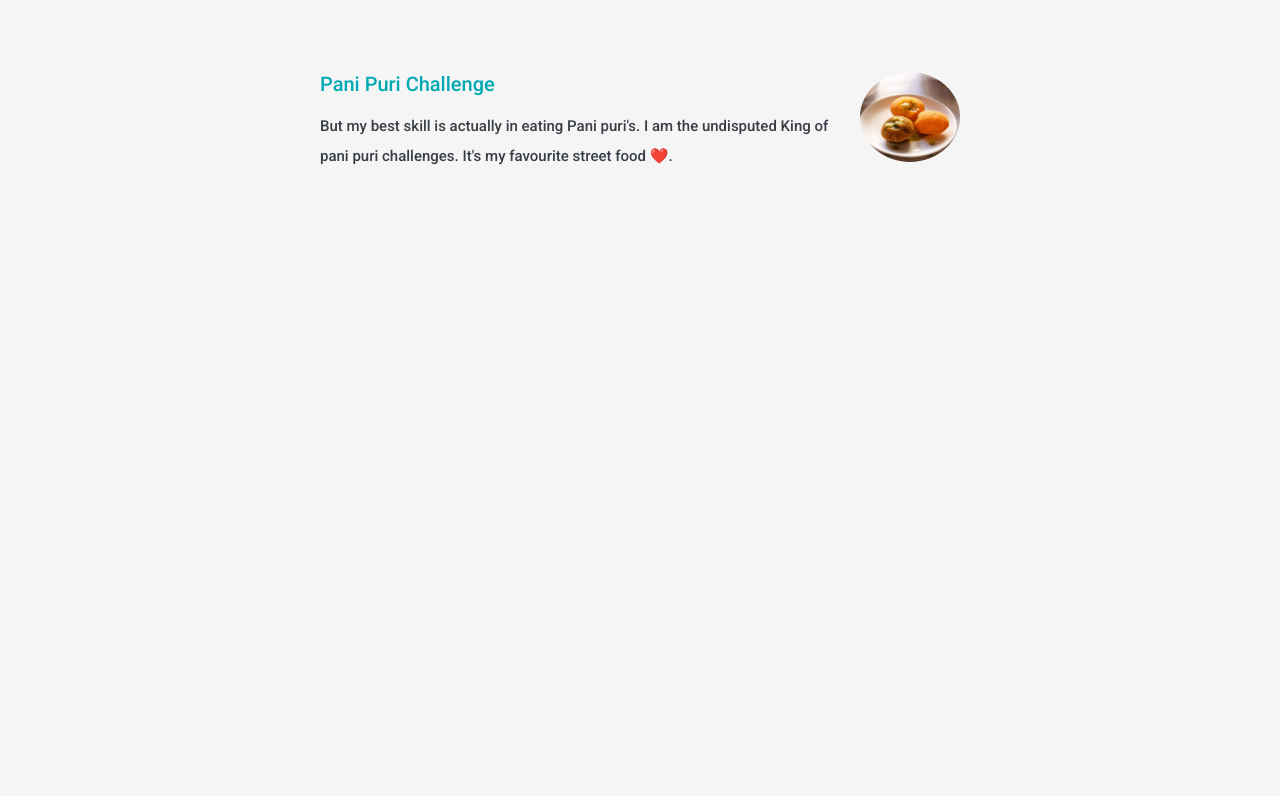
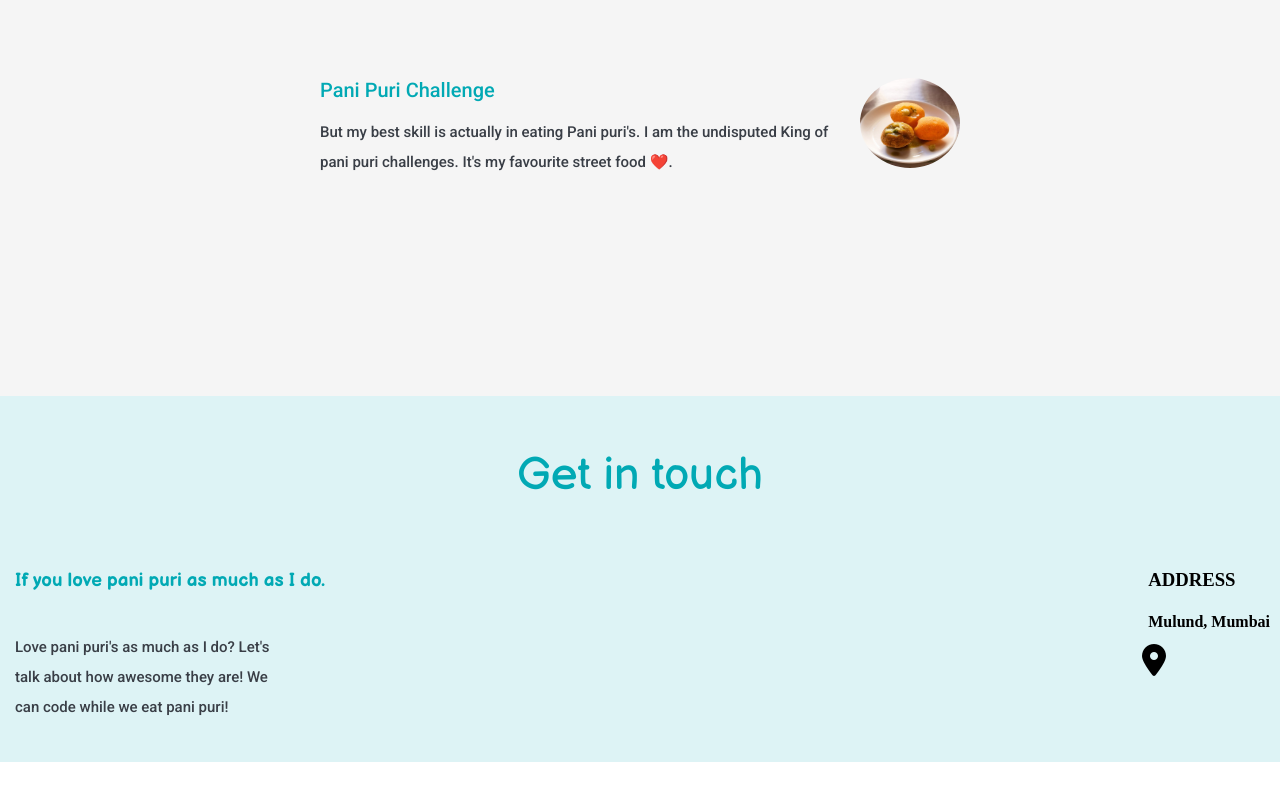
Before and after one commit to vipul980/Portfolio, a React app: page / in a window 1280 px wide. Shown: the part 2053-2853 px from the top of the page. After the commit the page ends 2815 px from the top, so only its background shows below. Built offline with nearby package versions, Linux system fonts and the light colour scheme.

Commit message:
checking

```diff
--- a/public/Styles.css
+++ b/public/Styles.css
@@ -135,8 +135,10 @@ a {
 
     background-color: #f5f5f5;
     margin: -100px -8px auto -8px;
-    height: 2000px;
+    height: 1600px;
 }
+
+
 
 .profileImage {
 
@@ -236,6 +238,59 @@ button {
     border-radius: 5px;
     height: 35px;
     width: 160px;
+}
+.bottomContainer {
+    position: absolute;
+ background-color: #ddf3f5;
+ margin: 0px -8px auto -8px;
+ width: 100%;
+
+}
+
+
+.Box {
+    display: flex;
+}
+
+.myText {
+   width: 50%;
+}
+
+ h2 {
+     padding-top: 15px;
+     font-family: 'Balsamiq Sans', cursive;
+         color: #01a9b4;
+    font-size: 45px;
+    font-weight: normal;
+    padding-bottom: 10px;
+}
+
+.myText h3 {
+        text-align: left;
+
+         font-family: 'Balsamiq Sans', cursive;
+         padding-left: 15px;
+         color: #01a9b4;
+
+
+}
+
+.contactMssg {
+    font-size: 15px;
+    margin: 40px auto 40px 15px;
+    color: #393e46;
+    text-align: left;
+
+    line-height: 2;
+    width: 40%;
+
+}
+
+.Address {
+    position: absolute;
+
+    right: 10px;
+
 }
 
 @media only screen and (max-width: 500px) {
@@ -363,7 +418,7 @@ h1:hover {
 
     background-color: #f5f5f5;
     margin: -100px -8px auto -8px;
-    height: 2000px;
+    height: 1650px;
 }
 
 .profileImage {
@@ -460,4 +515,14 @@ button {
     height: 35px;
     width: 135px;
 }
+.contactMssg {
+    font-size: 15px;
+    margin: 40px auto 40px 15px;
+    color: #393e46;
+    text-align: left;
+
+    line-height: 2;
+    width: 100%;
+
+}
 };
--- a/src/Components/About.js
+++ b/src/Components/About.js
@@ -33,6 +33,9 @@ function About() {
      </div>
      </div>
 
+
+
+
      </div>
 
 
--- a/src/Components/App.js
+++ b/src/Components/App.js
@@ -1,12 +1,14 @@
 import React from "react";
 import Home from "./Home";
 import About from "./About";
+import Bottom from "./Bottom";
 
 
 function App() {
     return <div>
     <Home />
     <About />
+    <Bottom />
 
 
 
--- /dev/null
+++ b/src/Components/Bottom.js
@@ -0,0 +1,26 @@
+import React from "react";
+
+function Bottom() {
+    return (
+    <div className="bottomContainer">
+
+    <h2>Get in touch</h2>
+
+     <div className="Box">
+     <div className="myText">
+     <h3>If you love pani puri as much as I do.</h3>
+     <p className="contactMssg">Love pani puri's as much as I do? Let's talk about how awesome they are! We can code while we eat pani puri!</p>
+     </div>
+     <div className="Address">
+     <h3>ADDRESS</h3>
+     <div className="location">
+     <h4>Mulund, Mumbai</h4>
+     <i class="fa fa-map-marker" aria-hidden="true"></i>
+     </div>
+     </div>
+     </div>
+     </div>
+    );
+}
+
+export default Bottom;
```
Also changed, not shown: src/Components/Contact.js (added, +11 -0 lines), src/Components/Resume.js (deleted, +0 -15 lines).
